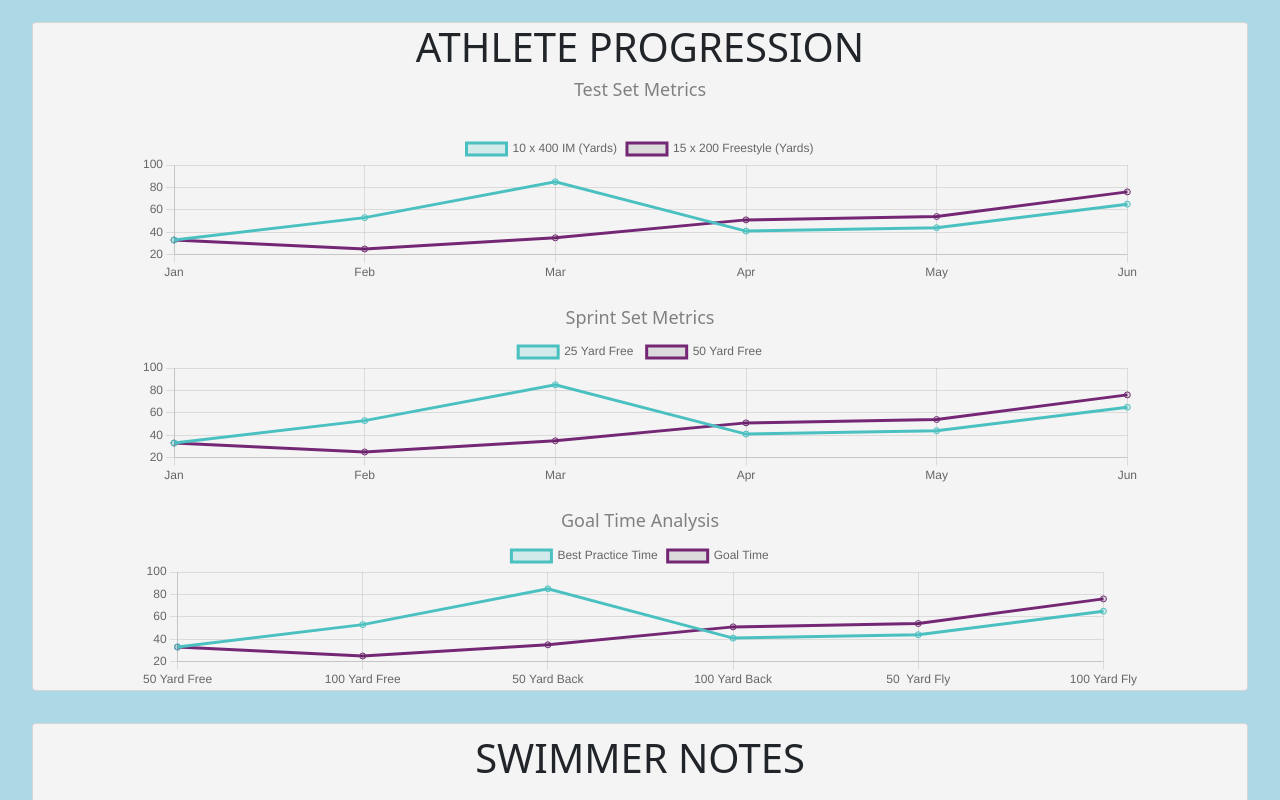
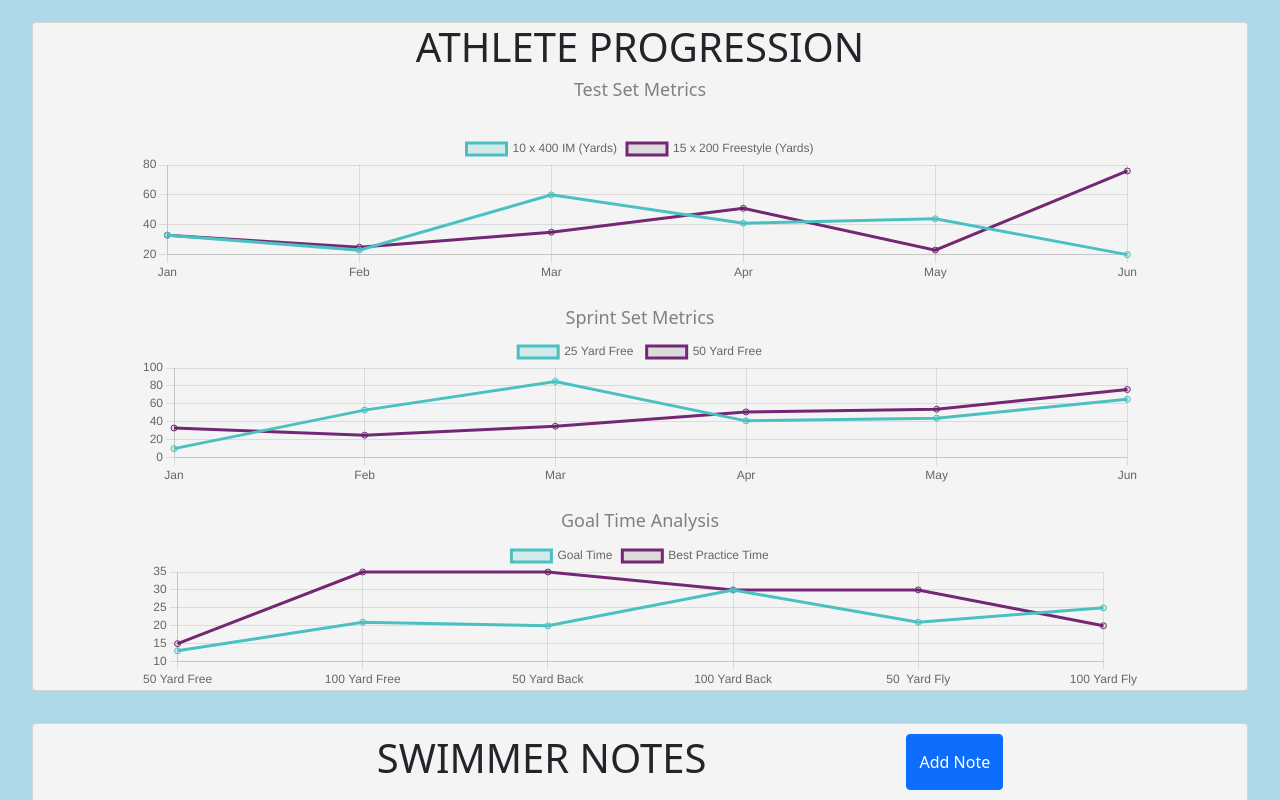
Before and after one commit to tommy2022/FINS, a React (Create React App) app: page /athlete in a window 1280 px wide. Shown: the part 500-1300 px from the top of the page. Built offline with nearby package versions, Linux system fonts and the light colour scheme.

Commit message:
added note

```diff
--- a/src/Athlete.js
+++ b/src/Athlete.js
@@ -10,9 +10,12 @@ import Nav from "./Nav";
 export default function Athlete() {
   // const { id = "undefined" } = useParams();
   const [showModal, setShowModal] = useState(false);
+  const [showNoteModal, setNoteModal] = useState(false);
   const handleClick = () => setShowModal(true);
   const handleClose = () => setShowModal(false);
 
+  const handleClickNote = () => setNoteModal(true);
+  const handleNoteClose = () => setNoteModal(false);
   const [workoutType, setWorkoutType] = useState("Freestyle stroke");
   const [ddistance, setDdistance] = useState("");
   const [ttitle, setTtitle] = useState("Workout");
@@ -315,7 +318,56 @@ export default function Athlete() {
             marginTop: "10px",
           }}
         >
-          <h1>SWIMMER NOTES</h1>
+          <div
+            style={{
+              display: "flex",
+              flexDirection: "row",
+              justifyContent: "space-between",
+            }}
+          >
+            <div style={{ minWidth: "100px" }}></div>
+            <h1>SWIMMER NOTES</h1>
+            <Button onClick={handleClickNote} style={{ marginLeft: "200px" }}>
+              Add Note
+            </Button>
+            <Modal show={showNoteModal} onHide={handleNoteClose}>
+              <Modal.Header closeButton>
+                <input
+                  style={{ border: 0, fontSize: "24px", color: "black" }}
+                  onChange={(e) => {
+                    setTtitle(e.target.value);
+                  }}
+                  placeholder={"Add your note title here"}
+                ></input>
+              </Modal.Header>
+              <Modal.Body>
+                <input
+                  style={{ border: 0, fontSize: "20px", color: "grey" }}
+                  onChange={(e) => {
+                    setSsubtitle(e.target.value);
+                  }}
+                  value={ssubtitle}
+                ></input>
+              </Modal.Body>
+              <Modal.Body>
+                <input
+                  style={{ border: 0, fontSize: "20px", color: "grey" }}
+                  onChange={(e) => {
+                    setSsubtitle(e.target.value);
+                  }}
+                  placeholder={"Add your note here"}
+                ></input>
+              </Modal.Body>
+              <Modal.Footer>
+                <Button variant="secondary" onClick={handleNoteClose}>
+                  Close
+                </Button>
+                <Button variant="primary" onClick={handleAdd}>
+                  Add
+                </Button>
+              </Modal.Footer>
+            </Modal>
+          </div>
         </div>
         <div
           style={{
--- a/src/athelete-components/athlete_chart.js
+++ b/src/athelete-components/athlete_chart.js
@@ -7,17 +7,29 @@ Chart.register(...registerables);
 
 const test_set = {
   labels: ["Jan", "Feb", "Mar", "Apr", "May", "Jun"],
+  options: {
+    scales: {
+      yAxes: [
+        {
+          scaleLabel: {
+            display: true,
+            labelString: "probability",
+          },
+        },
+      ],
+    },
+  },
   datasets: [
     {
       label: "10 x 400 IM (Yards)",
-      data: [33, 53, 85, 41, 44, 65],
+      data: [33, 23, 60, 41, 44, 20],
       fill: false,
       backgroundColor: "rgba(75,192,192,0.2)",
       borderColor: "rgba(75,192,192,1)",
     },
     {
       label: "15 x 200 Freestyle (Yards)",
-      data: [33, 25, 35, 51, 54, 76],
+      data: [33, 25, 35, 51, 23, 76],
       fill: false,
       borderColor: "#742774",
     },
@@ -29,7 +41,7 @@ const sprint_set = {
   datasets: [
     {
       label: "25 Yard Free ",
-      data: [33, 53, 85, 41, 44, 65],
+      data: [10, 53, 85, 41, 44, 65],
       fill: false,
       backgroundColor: "rgba(75,192,192,0.2)",
       borderColor: "rgba(75,192,192,1)",
@@ -54,15 +66,15 @@ const goals = {
   ],
   datasets: [
     {
-      label: "Best Practice Time",
-      data: [33, 53, 85, 41, 44, 65],
+      label: "Goal Time",
+      data: [13, 21, 20, 30, 21, 25],
       fill: false,
       backgroundColor: "rgba(75,192,192,0.2)",
       borderColor: "rgba(75,192,192,1)",
     },
     {
-      label: "Goal Time",
-      data: [33, 25, 35, 51, 54, 76],
+      label: "Best Practice Time",
+      data: [15, 35, 35, 30, 30, 20],
       fill: false,
       borderColor: "#742774",
     },
```
